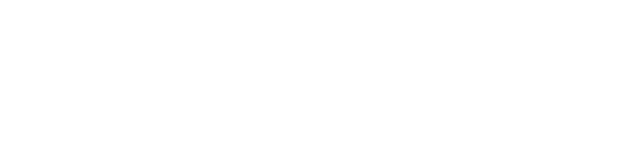
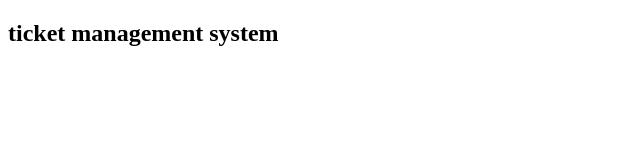
Before and after one commit to suadnesimi1/ticket-sales-management-system, a plain HTML site: page index.html in a window 1280 px wide. Shown: the whole page, without its empty margins (0-640 px from the left). Drawn offline with Linux system fonts and the light colour scheme.

Commit message:
Update index.html

```diff
--- a/index.html
+++ b/index.html
@@ -5,3 +5,8 @@
     <meta name="viewport" content="width=device-width, initial-scale=1.0">
     <title>Sample HTML Page</title>
 </html>
+<body>
+<h2>
+    ticket management system
+</h2>
+</body>
```
